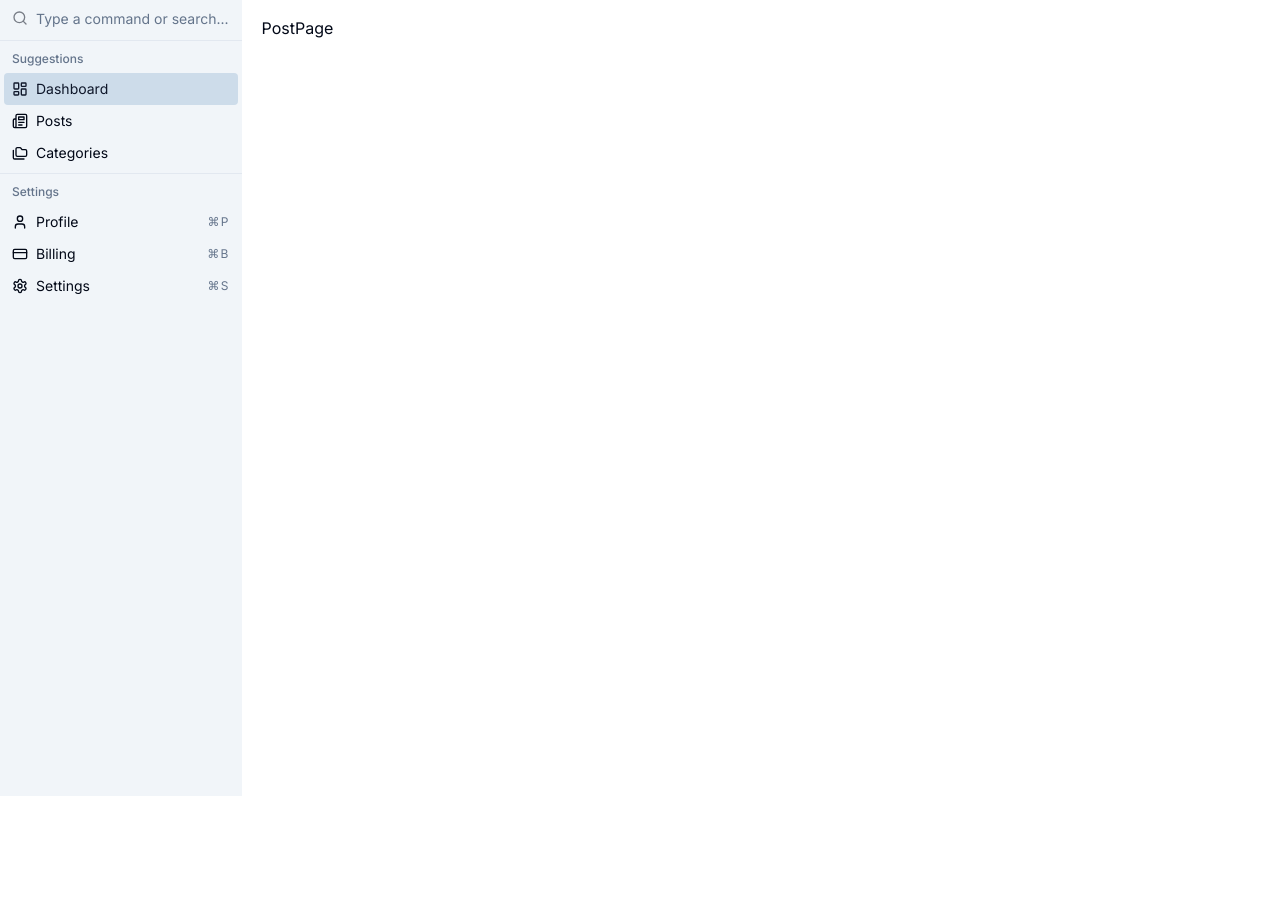
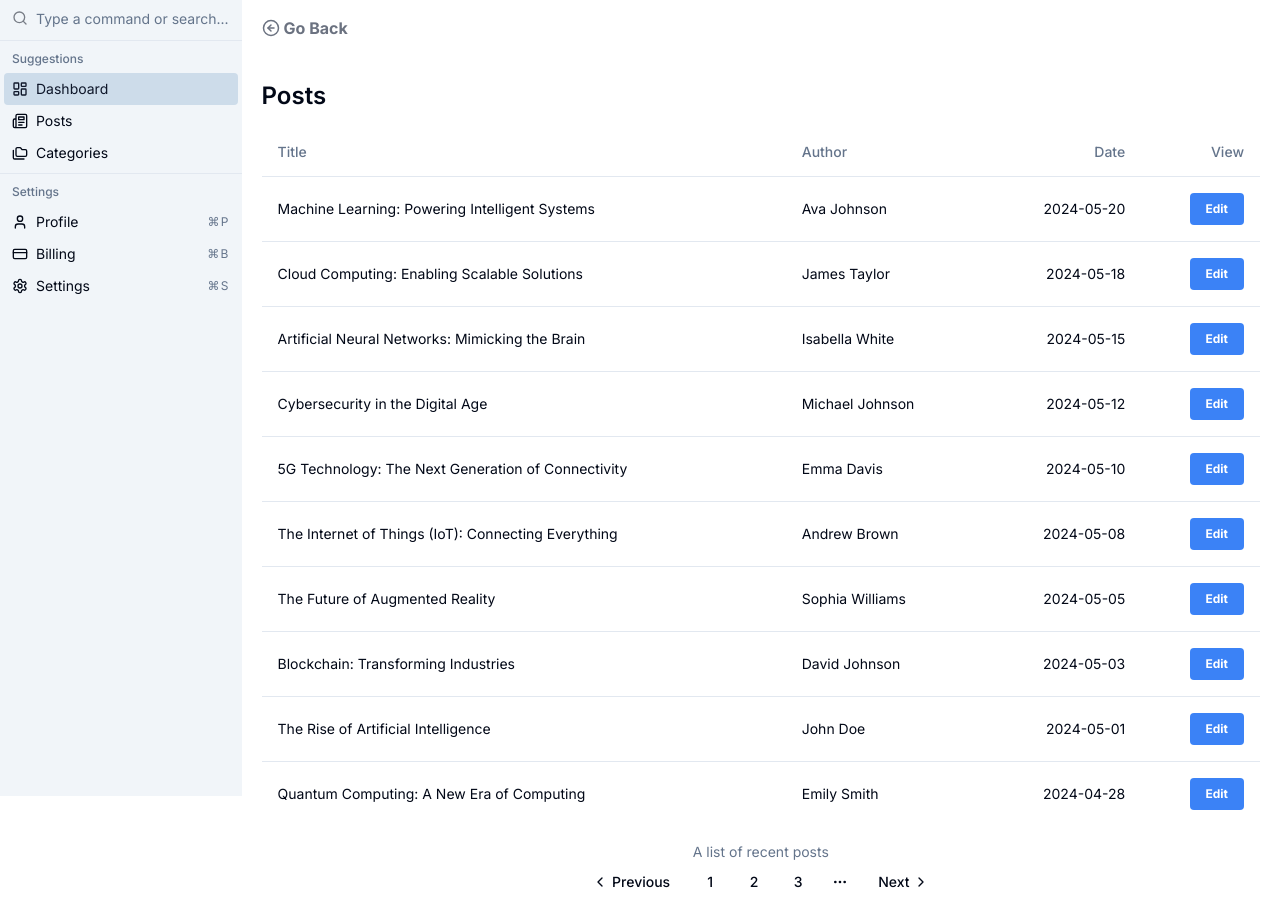
Before and after one commit to amiraadev/Customer-Relationship-Management-CRM, a Next.js app: page /posts in a window 1280 px wide. Shown: the part 60-982 px from the top of the page. Before the commit the page ends 856 px from the top, so only its background shows below. Built offline with nearby package versions, Linux system fonts and the light colour scheme.

Commit message:
PostPagination.tsx

```diff
--- a/app/(main)/posts/page.tsx
+++ b/app/(main)/posts/page.tsx
@@ -1,9 +1,17 @@
-import React from 'react'
+/** @format */
+
+import BackButton from "@/components/BackButton";
+import PostPagination from "@/components/posts/PostPagination";
+import PostsTable from "@/components/posts/PostsTable";
 
 const PostPage = () => {
-  return (
-    <div>PostPage</div>
-  )
-}
+	return (
+		<>
+			<BackButton text='Go Back' link='/' />
+			<PostsTable />
+			<PostPagination />
+		</>
+	);
+};
 
-export default PostPage
+export default PostPage;
--- /dev/null
+++ b/components/posts/PostPagination.tsx
@@ -0,0 +1,42 @@
+/** @format */
+
+import React from "react";
+import {
+	Pagination,
+	PaginationContent,
+	PaginationEllipsis,
+	PaginationItem,
+	PaginationLink,
+	PaginationNext,
+	PaginationPrevious,
+} from "@/components/ui/pagination";
+const PostPagination = () => {
+	return (
+		<div>
+			<Pagination>
+				<PaginationContent>
+					<PaginationItem>
+						<PaginationPrevious href='#' />
+					</PaginationItem>
+					<PaginationItem>
+						<PaginationLink href='#'>1</PaginationLink>
+					</PaginationItem>
+					<PaginationItem>
+						<PaginationLink href='#'>2</PaginationLink>
+					</PaginationItem>
+					<PaginationItem>
+						<PaginationLink href='#'>3</PaginationLink>
+					</PaginationItem>
+					<PaginationItem>
+						<PaginationEllipsis />
+					</PaginationItem>
+					<PaginationItem>
+						<PaginationNext href='#' />
+					</PaginationItem>
+				</PaginationContent>
+			</Pagination>
+		</div>
+	);
+};
+
+export default PostPagination;
```
